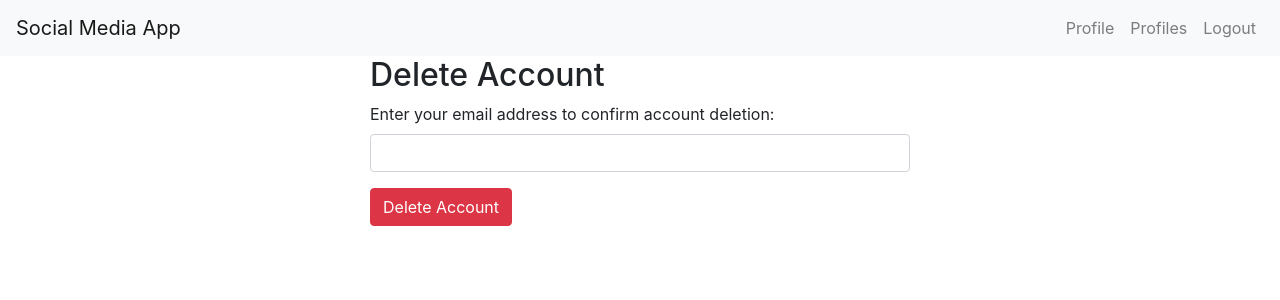
After one commit to bilalfrf/social_media, a Flask app: page /auth/delete_account in a window 1280 px wide. The commit adds this page. Shown: the top 300 px of the page. Run offline with Flask 3, Linux system fonts and the light colour scheme; the visitor is signed in with stand-in values (Sample User, id 1); some libraries are stand-ins or nearby versions.

Commit message:
Yeni dosya eklendi ve bazı rotalar güncellendi

```diff
--- a/app.py
+++ b/app.py
@@ -20,7 +20,7 @@ login_manager.login_view = 'auth.login'
 def load_user(user_id):
     return User.get_user_by_id(user_id)
 
-# Oturum süresini ayarlayın
+# na estaso pa kholake khute darkawım
 app.config['PERMANENT_SESSION_LIFETIME'] = timedelta(days=365)
 app.config['SESSION_COOKIE_SECURE'] = False  # HTTPS kullanıyorsanız True yapın
 app.config['REMEMBER_COOKIE_DURATION'] = timedelta(days=365)
@@ -32,5 +32,5 @@ def make_session_permanent():
 app.register_blueprint(auth_blueprint, url_prefix='/auth')
 app.register_blueprint(main_blueprint)
 
-if __name__ == '__main__':
-    app.run(debug=True)
+if __name__ == "__main__":
+    app.run(host="0.0.0.0", port=8000, debug=True)
--- a/auth/routes.py
+++ b/auth/routes.py
@@ -4,8 +4,10 @@ import smtplib
 import uuid
 from email.mime.multipart import MIMEMultipart
 from email.mime.text import MIMEText
+
+from bson import ObjectId
 from flask import render_template, redirect, url_for, request, flash, session
-from flask_login import login_user, logout_user, login_required
+from flask_login import login_user, logout_user, login_required, current_user
 from models import User, bcrypt, mongo
 from . import auth
 
@@ -15,7 +17,7 @@ def send_verification_email(email, confirmation_code):
     receiver_email = email
     subject = "E-posta Doğrulama"
     body = (f"You can verify your email address by clicking on the verification link: "
-            f"http://127.0.0.1:5000/auth/confirm-email/{confirmation_code}")
+            f"http://192.168.1.8:8000/auth/confirm-email/{confirmation_code}")
 
     msg = MIMEMultipart()
     msg['From'] = sender_email
@@ -53,7 +55,7 @@ def send_reset_email(email, reset_code):
     sender_password = "bjnk qvav uwmx styy"
     receiver_email = email
     subject = "Şifre Sıfırlama"
-    body = f"Click on your password reset link: http://127.0.0.1:5000/auth/reset-password/{reset_code}"
+    body = f"Click on your password reset link: http://192.168.1.8:8000/auth/reset-password/{reset_code}"
 
     msg = MIMEMultipart()
     msg['From'] = sender_email
@@ -187,6 +189,24 @@ def login():
     return render_template('login.html')
 
 
+@auth.route('/delete_account', methods=['GET', 'POST'])
+@login_required
+def delete_account():
+    if request.method == 'POST':
+        email = request.form.get('email')
+        if email != current_user.email:
+            flash('The email address you entered is incorrect.', 'danger')
+            return redirect(url_for('main.profile'))
+
+        # Kullanıcıyı ve ilişkili verileri sil
+        mongo.db.users.delete_one({'_id': ObjectId(current_user.id)})
+        mongo.db.stories.delete_many({'user_id': current_user.id})
+        logout_user()
+        flash('Your account has been deleted successfully.', 'success')
+        return redirect(url_for('main.index'))
+
+    return render_template('delete_account.html')
+
 @auth.route('/logout')
 @login_required
 def logout():
--- /dev/null
+++ b/templates/delete_account.html
@@ -0,0 +1,18 @@
+{% extends "base.html" %}
+
+{% block title %}Delete Account{% endblock %}
+
+{% block content %}
+<div class="row justify-content-center">
+    <div class="col-md-6">
+        <h2>Delete Account</h2>
+        <form method="POST" action="{{ url_for('auth.delete_account') }}">
+            <div class="form-group">
+                <label for="email">Enter your email address to confirm account deletion:</label>
+                <input type="email" class="form-control" id="email" name="email" required>
+            </div>
+            <button type="submit" class="btn btn-danger">Delete Account</button>
+        </form>
+    </div>
+</div>
+{% endblock %}
--- a/templates/edit_comment.html
+++ b/templates/edit_comment.html
@@ -1,3 +1,4 @@
+<!-- edit_comment.html -->
 {% extends "base.html" %}
 
 {% block title %}Edit Comment{% endblock %}
--- a/templates/edit_story.html
+++ b/templates/edit_story.html
@@ -12,8 +12,8 @@
                 <textarea class="form-control" id="story_content" name="story_content" rows="3" required>{{ story.content }}</textarea>
             </div>
             <div class="form-group">
-                <label for="story_image">Story Image</label>
-                <input type="file" class="form-control-file" id="story_image" name="story_image">
+                <label for="story_media">Story Media (Photo or Video)</label>
+                <input type="file" class="form-control-file" id="story_media" name="story_media" accept="image/*,video/*">
             </div>
             <button type="submit" class="btn btn-primary">Update Story</button>
         </form>
--- a/templates/profile.html
+++ b/templates/profile.html
@@ -23,6 +23,10 @@
                 <li>{{ following.username }}</li>
             {% endfor %}
         </ul>
+        <!-- Delete Account Button -->
+        <form method="GET" action="{{ url_for('auth.delete_account') }}">
+            <button type="submit" class="btn btn-danger">Delete Account</button>
+        </form>
     </div>
 </div>
 {% endblock %}
--- a/templates/reset_password.html
+++ b/templates/reset_password.html
@@ -1,3 +1,4 @@
+<!-- reset_password.html  -->
 {% extends "base.html" %}
 
 {% block title %}Reset Password{% endblock %}
--- a/templates/reset_password_request.html
+++ b/templates/reset_password_request.html
@@ -1,3 +1,4 @@
+<!-- reset_passwordrequest.html  -->
 {% extends "base.html" %}
 
 {% block title %}Reset Password{% endblock %}
```
Also changed, not shown: main/routes.py (+53 -8 lines), templates/story.html (+12 -2 lines), static/uploads/saffron_flower.jpg (added), static/uploads/sdd.jpeg (added).
